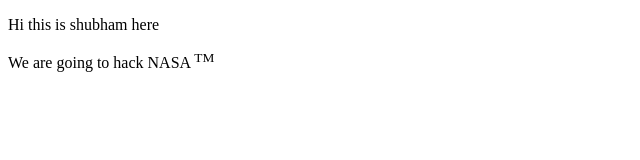
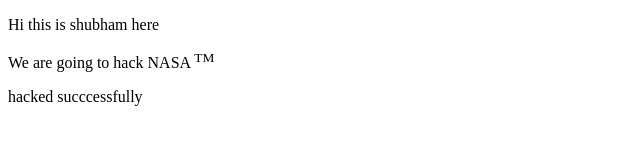
Before and after one commit to iamironman1607/testing, a plain HTML site: page index.html in a window 1280 px wide. Shown: the whole page, without its empty margins (0-640 px from the left). Drawn offline with Linux system fonts and the light colour scheme.

Commit message:
added text to index.html

```diff
--- a/index.html
+++ b/index.html
@@ -9,5 +9,6 @@
 <body>
     <p>Hi  this is shubham  here</p>
     We are  going to  hack NASA <sup>TM</sup>
+    <p>hacked succcessfully</p>
 </body>
 </html>
```
